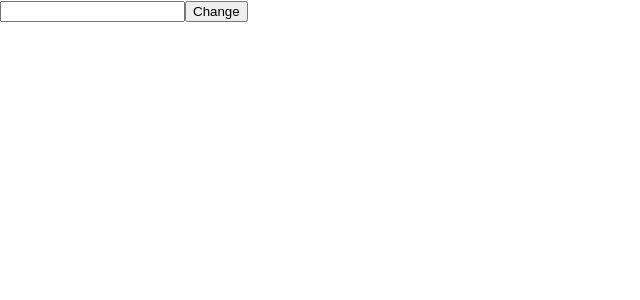
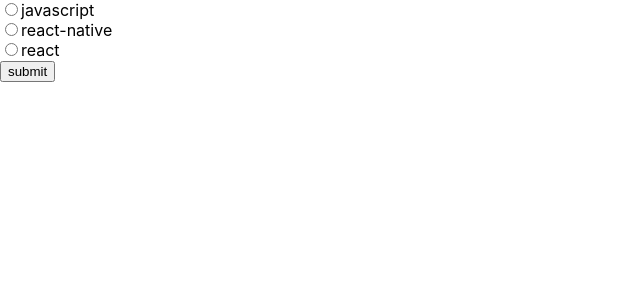
Before and after one commit to duonghungit24/react-hook, a React (Create React App) app: page / in a window 1280 px wide. Shown: the top 300 px of the page, without its empty margins (0-640 px from the left). Built offline with nearby package versions, Linux system fonts and the light colour scheme.

Commit message:
two way binding vidu vs radio

```diff
--- a/src/App.js
+++ b/src/App.js
@@ -1,23 +1,37 @@
 import { useState } from 'react';
 
-const gifts = [
-  'CPU I9',
-  'CART RTX 3060 TI',
-  'RAM 32G RGB'
+const courses = [
+  {
+    id:1,
+    name:'javascript'
+  },
+  {
+    id:2,
+    name:'react-native',
+  },
+  {
+    id:3,
+    name:'react'
+  }
 ]
 function App() {
-  const [name, setName] = useState('');
- const handleChange = () => {
-      setName('duong van hung');
- }
- console.log(name)
+  const [checked, setChecked] = useState();
+  const handleSubmit = () => {
+      console.log(checked)
+  }
   return (
     <div className="App">
-      <input
-        value={name}
-        onChange={(e) => setName(e.target.value)}
-      />
-      <button onClick={handleChange}>Change</button>
+      {courses.map((course) => (
+        <div key={course.id}>
+            <input
+              checked = {checked === course.id}
+              type ='radio'
+              onChange={() => setChecked(course.id)}
+            />
+            {course.name}
+        </div>
+      ))}
+      <button onClick={handleSubmit} >submit</button>
     </div>
   );
 }
```
